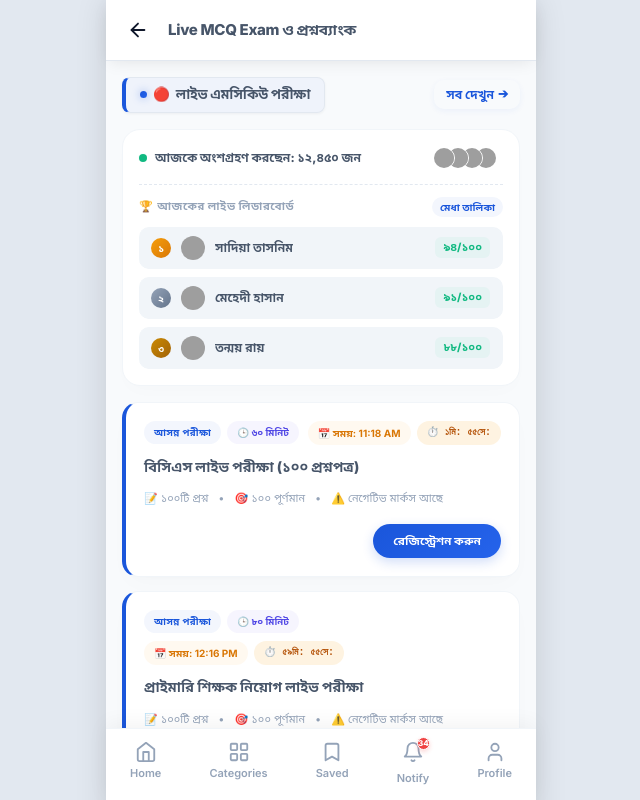
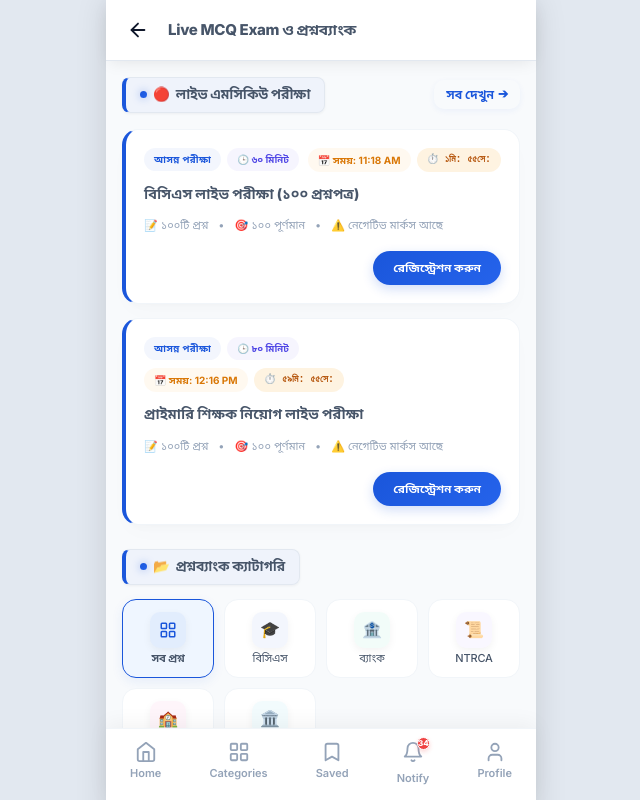
Before and after one commit to rudrodeb029/Job-Circular, a React (Vite) app: page /questions-hub in a window 1280 px wide. Shown: the top 800 px of the page, without its empty margins (319-959 px from the left). Built offline with nearby package versions, Linux system fonts and the light colour scheme; no server answers; grey boxes are pictures that could not be loaded.

Commit message:
Remove Today's Live Leaderboard widget card from QuestionsHub.jsx as requested

```diff
--- a/src/pages/QuestionsHub.jsx
+++ b/src/pages/QuestionsHub.jsx
@@ -234,156 +234,6 @@ export default function QuestionsHub() {
             </button>
           </div>
 
-          {/* Live MCQ Exam Activity & Performance Dashboard */}
-          <div style={{
-            background: 'var(--white)',
-            border: '1px solid var(--border-light)',
-            borderRadius: '18px',
-            padding: '16px',
-            marginBottom: '16px',
-            boxShadow: '0 8px 20px -6px rgba(0, 0, 0, 0.02)'
-          }}>
-            {/* Top row: Joined Candidates stats */}
-            <div style={{ display: 'flex', alignItems: 'center', justifyContent: 'space-between', marginBottom: '14px', flexWrap: 'wrap', gap: '8px' }}>
-              <div style={{ display: 'flex', alignItems: 'center', gap: '8px' }}>
-                <span className="pulse-dot" style={{ width: '8px', height: '8px', background: '#10b981', borderRadius: '50%', display: 'inline-block', animation: 'pulse 1.5s infinite' }}></span>
-                <span style={{ fontSize: '12px', fontWeight: 800, color: 'var(--text-secondary)' }}>
-                  {isEn ? '12,450 Candidates Joined Today' : 'আজকে অংশগ্রহণ করছেন: ১২,৪৫০ জন'}
-                </span>
-              </div>
-
-              {/* Stacked avatars */}
-              <div style={{ display: 'flex', alignItems: 'center', position: 'relative', height: '24px', width: '70px' }}>
-                {[
-                  'https://images.unsplash.com/photo-1494790108377-be9c29b29330?w=80',
-                  'https://images.unsplash.com/photo-1507003211169-0a1dd7228f2d?w=80',
-                  'https://images.unsplash.com/photo-1438761681033-6461ffad8d80?w=80',
-                  'https://images.unsplash.com/photo-1472099645785-5658abf4ff4e?w=80'
-                ].map((img, i) => (
-                  <img
-                    key={i}
-                    src={img}
-                    alt="User joined"
-                    style={{
-                      width: '22px',
-                      height: '22px',
-                      borderRadius: '50%',
-                      border: '1.5px solid var(--white)',
-                      position: 'absolute',
-                      left: `${i * 14}px`,
-                      zIndex: 10 - i,
-                      objectFit: 'cover'
-                    }}
-                  />
-                ))}
-              </div>
-            </div>
-
-            {/* Leaderboard Style List */}
-            <div style={{ borderTop: '1px dashed var(--border)', paddingTop: '12px' }}>
-              <div style={{ display: 'flex', justifyContent: 'space-between', alignItems: 'center', marginBottom: '10px' }}>
-                <h4 style={{ fontSize: '11px', fontWeight: 800, color: 'var(--text-muted)', textTransform: 'uppercase', letterSpacing: '0.5px', margin: 0, display: 'flex', alignItems: 'center', gap: '4px' }}>
-                  <span>🏆</span>
-                  <span>{isEn ? "Today's Live Leaderboard" : 'আজকের লাইভ লিডারবোর্ড'}</span>
-                </h4>
-                <span style={{ fontSize: '10px', fontWeight: 700, color: 'var(--primary)', background: 'rgba(26, 86, 219, 0.05)', padding: '2px 8px', borderRadius: '12px' }}>
-                  {isEn ? 'Top Participants' : 'মেধা তালিকা'}
-                </span>
-              </div>
-
-              <div style={{ display: 'flex', flexDirection: 'column', gap: '8px' }}>
-                {todayLeaderboard.map((user, idx) => {
-                  const rank = idx + 1;
-                  const isGold = rank === 1;
-                  const isSilver = rank === 2;
-                  const isBronze = rank === 3;
-                  const displayName = isEn ? user.nameEn : user.name;
-
-                  return (
-                    <div
-                      key={idx}
-                      style={{
-                        display: 'flex',
-                        alignItems: 'center',
-                        justifyContent: 'space-between',
-                        padding: '8px 12px',
-                        borderRadius: '10px',
-                        background: user.isCurrentUser ? 'rgba(26, 86, 219, 0.04)' : 'var(--bg-secondary)',
-                        border: user.isCurrentUser ? '1.5px solid var(--primary)' : '1px solid var(--border-light)',
-                        borderLeft: user.isCurrentUser ? '4px solid var(--primary)' : undefined,
-                        boxShadow: user.isCurrentUser ? '0 4px 12px rgba(26, 86, 219, 0.05)' : 'none'
-                      }}
-                    >
-                      <div style={{ display: 'flex', alignItems: 'center', gap: '10px', minWidth: 0 }}>
-                        {/* Rank Circle */}
-                        <span style={{
-                          width: '20px',
-                          height: '20px',
-                          borderRadius: '50%',
-                          background: isGold
-                            ? 'linear-gradient(135deg, #f59e0b 0%, #d97706 100%)'
-                            : isSilver
-                              ? 'linear-gradient(135deg, #94a3b8 0%, #64748b 100%)'
-                              : isBronze
-                                ? 'linear-gradient(135deg, #ca8a04 0%, #a16207 100%)'
-                                : 'rgba(0,0,0,0.05)',
-                          color: (isGold || isSilver || isBronze) ? '#ffffff' : 'var(--text-secondary)',
-                          fontSize: '10px',
-                          fontWeight: 800,
-                          display: 'flex',
-                          alignItems: 'center',
-                          justifyContent: 'center',
-                          flexShrink: 0
-                        }}>
-                          {isEn ? rank : toBengaliNumber(rank)}
-                        </span>
-
-                        {/* Profile Image */}
-                        <img
-                          src={user.avatar}
-                          alt={displayName}
-                          style={{
-                            width: '24px',
-                            height: '24px',
-                            borderRadius: '50%',
-                            objectFit: 'cover',
-                            flexShrink: 0
-                          }}
-                        />
-
-                        {/* Name */}
-                        <span style={{
-                          fontSize: '12px',
-                          fontWeight: user.isCurrentUser ? 700 : 600,
-                          color: 'var(--text-secondary)',
-                          overflow: 'hidden',
-                          textOverflow: 'ellipsis',
-                          whiteSpace: 'nowrap'
-                        }}>
-                          {displayName}
-                        </span>
-                      </div>
-
-                      {/* Score Badge */}
-                      <span style={{
-                        fontSize: '11px',
-                        fontWeight: 800,
-                        color: user.isCurrentUser ? 'var(--primary)' : '#10b981',
-                        background: user.isCurrentUser ? 'rgba(26, 86, 219, 0.05)' : 'rgba(16, 185, 129, 0.05)',
-                        padding: '2px 8px',
-                        borderRadius: '6px',
-                        whiteSpace: 'nowrap'
-                      }}>
-                        {isEn
-                          ? `${user.score}/100`
-                          : `${toBengaliNumber(user.score)}/${toBengaliNumber(100)}`}
-                      </span>
-                    </div>
-                  );
-                })}
-              </div>
-            </div>
-          </div>
 
           <div style={{ display: 'flex', flexDirection: 'column', gap: '14px' }}>
             {liveExams.slice(0, 2).map(exam => {
```
